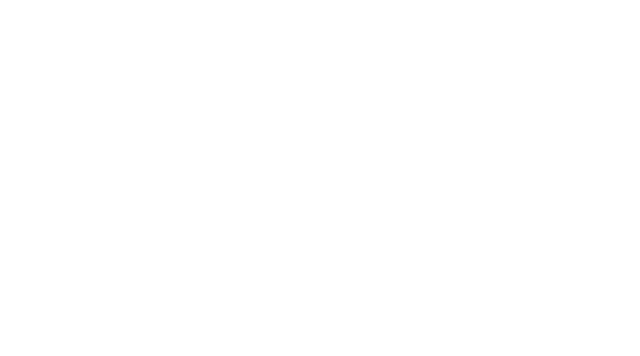
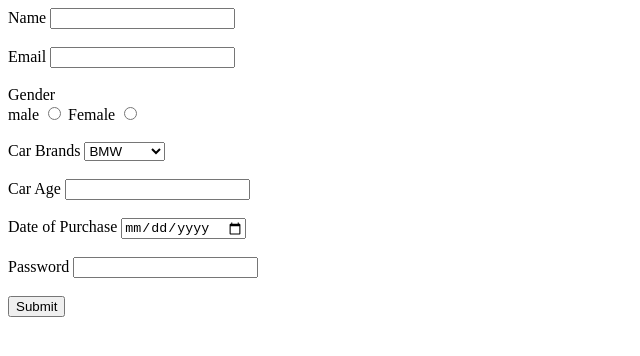
Before and after one commit to acciojob/car-insurance-form-Chandana-1001, a website: page main.html in a window 1280 px wide. Shown: the whole page, without its empty margins (0-640 px from the left). Drawn offline with Linux system fonts and the light colour scheme.

Commit message:
created a submission

```diff
--- a/main.html
+++ b/main.html
@@ -10,6 +10,45 @@
 	<!-- the entire body must be written by student -->
     <script type="text/javascript" src="./script.js">
 </script>
+	<form action="/submit" method="post">
+		<label for="name">Name</label>
+		<input type="text" id="name" required>
+		<br>
+		<br>
+		<label for="email">Email</label>
+		<input type="email" id="email" required>
+		<br>
+		<br>
+		<label for="gender">Gender</label>
+		<br>
+		<label for="gender_m">male</label>
+		<input type="radio" id="gender_m" name="gender" required>
+		<label for="gender_f">Female</label>
+		<input type="radio" id="gender_f" name="gender" required>
+		<br>
+		<br>
+		<label for="cars">Car Brands</label>
+		<select id="cars">
+			<option>BMW</option>
+			<option>Audi</option>
+			<option>Mercedez</option>
+		</select>
+		<br>
+		<br>
+		<label for="carage">Car Age</label>
+		<input type="number" id="carage" required>
+		<br>
+		<br>
+		<label for="dop">Date of Purchase</label>
+		<input type="date" id="dop" required>
+		<br>
+		<br>
+		<label for="password">Password</label>
+		<input type="password" id="password" required>
+		<br>
+		<br>
+		<button type="submit">Submit</button>
+	</form>
 
 </body>
 
```
